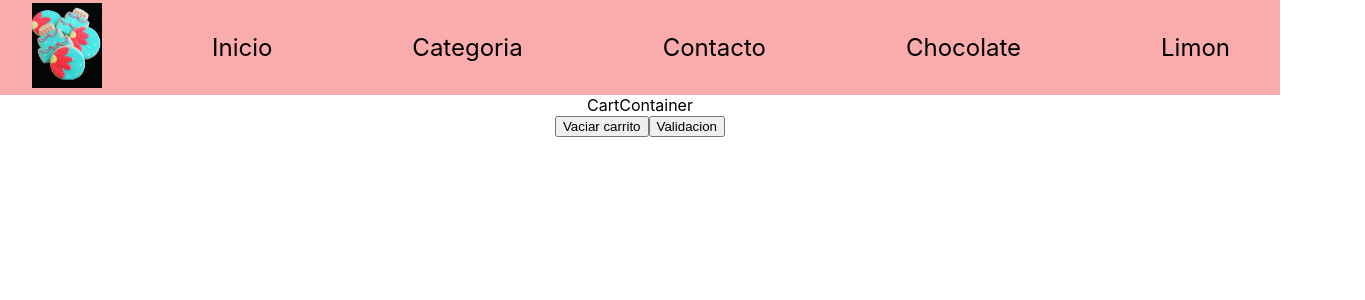
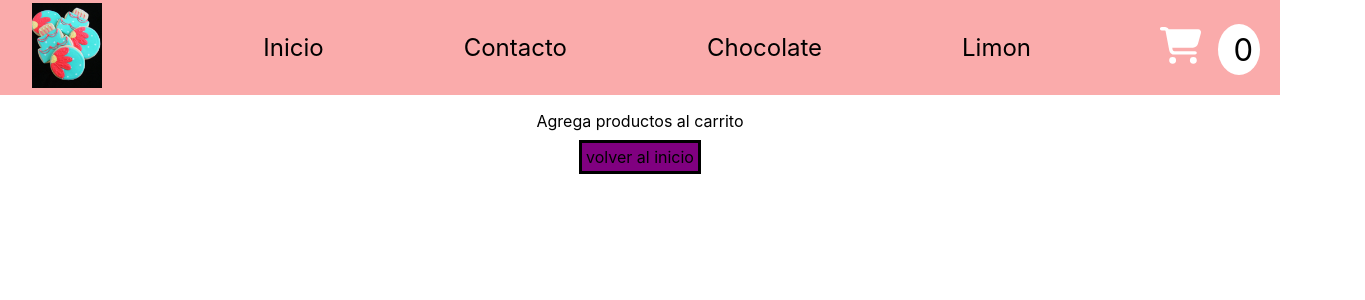
Before and after one commit to nazafili/ReactJS, a React (Create React App) app: page /cart in a window 1280 px wide. Shown: the top 300 px of the page, 1365 px wide, since content can reach past the window. Built offline with nearby package versions, Linux system fonts and the light colour scheme.

Commit message:
cartview

```diff
--- a/src/components/CartContainer/CartContainer.js
+++ b/src/components/CartContainer/CartContainer.js
@@ -1,21 +1,39 @@
 import React, { useContext } from 'react';
 import { CartContext } from "../../context/CartContext"
+import { Link } from 'react-router-dom'
 
 const CartContainer = () => {
-    const {productCartList, removeItem, clear, isInCart} = useContext(CartContext);
+    const { productCartList, removeItem, clear, isInCart, getTotalPrice } = useContext(CartContext);
+    console.log(productCartList)
     return (
-        <div>
-            CartContainer
-            <div>
-                {productCartList.map(item => (
+        <div> {
+            productCartList.length > 0 ?
+                <div>
+                    {productCartList.map(item => (
+                        <div style={{ border: '1px solid black', margin: '2rem auto', width: '150px' }}>
+                            <p>{item.title}</p>
+                            <p>Cantidad: {item.quantity}</p>
+                            <p>Precio unitario: {item.price}</p>
+                            <p>Precio productos: {item.quantityPrice}</p>
+                            <button onClick={() => removeItem(item.id)}>eliminar producto</button>
+                        </div>
+                    ))}
+
+                    <p style={{fontSize: '25px'}}>Precio total: {getTotalPrice()}</p>
                     <div>
-                    <p>{item.title} - {item.quantity}</p>
-                    <button onClick={()=>removeItem(item.id)}>eliminar producto</button>
+                        <button style={{ color: 'black', border: '3px solid black', padding: '4px', background: 'red', fontWeight: 'bold', fontSize: '18px' }} onClick={clear}>Vaciar carrito</button>
                     </div>
-                ))}
-                <button onClick={clear}>Vaciar carrito</button>
-                <button onClick={()=>isInCart(1)}>Validacion</button>
-            </div>
+                    <div>
+                        <button style={{ color: 'black', margin: '10px', border: '3px solid black', padding: '4px', background: 'green', fontWeight: 'bold', fontSize: '20px' }} >Terminar compra</button>
+                    </div>
+                </div>
+                :
+                <>
+                    <p>Agrega productos al carrito</p>
+                    <Link style={{ color: 'black', border: '3px solid black', padding: '4px', background: 'purple' }} to="/">volver al inicio</Link>
+                </>
+        }
+
         </div>
     )
 }
--- a/src/components/CartWidget/CartWidget.jsx
+++ b/src/components/CartWidget/CartWidget.jsx
@@ -2,12 +2,16 @@ import React from 'react'
 import { FontAwesomeIcon } from '@fortawesome/react-fontawesome'
 import { faCoffee, faCartShopping } from '@fortawesome/free-solid-svg-icons'
 import { Link } from 'react-router-dom';
+import { useContext } from 'react';
+import { CartContext } from '../../context/CartContext';
 
 const CartWidget = () => {
+  const {getTotalProducts} = useContext(CartContext);
   return (
     <div>
       <Link to='/cart'>
         <FontAwesomeIcon icon={faCartShopping} />
+        <span style={{backgroundColor: 'white', fontSize: '31px', borderRadius: '50%', width: '10px', height: '10px', color: 'black', margin: '0px 20px 40px 0', padding: '7px' }}> {getTotalProducts()} </span>
       </Link>
     </div>
   )
--- a/src/components/Counter/Counter.jsx
+++ b/src/components/Counter/Counter.jsx
@@ -22,11 +22,9 @@ const Counter = ({stock , onAdd}) => {
                     <h2>{contador}</h2>
                     <button className='botonesCounter' type='button' onClick={resta}>-</button>
                 </div>
-                <Link to={'/cart'}>
                 <div className='divBoton'>
                     <button className='botonCounter' type='button' onClick={()=>onAdd(contador)}>Agregar al carrito</button>
                 </div>
-                </Link>
             </div>
         </>
     )
--- a/src/components/ItemDetail/ItemDetail.jsx
+++ b/src/components/ItemDetail/ItemDetail.jsx
@@ -2,6 +2,7 @@ import { useState, useContext } from 'react';
 import Counter from '../Counter/Counter';
 import './ItemDetail.css';
 import { CartContext } from '../../context/CartContext';
+import {Link} from 'react-router-dom';
 
 
 const ItemDetail = ({ data }) => {
@@ -24,11 +25,16 @@ const ItemDetail = ({ data }) => {
       <p className='itemdatadetail'>{data.description}</p>
       <h2>{dato}</h2>
       <Counter stock={5} onAdd={onAdd}/>
+      {
+        dato > 0 &&
+        <Link to='/cart'>
+        <button style={{padding: '10px', width: '10rem', marginBottom: '20px', backgroundColor: 'red', fontSize: '20px', color: 'white', border: '3px solid black'}}>Ir al carrito</button>
+        </Link>
+      }
     </div>
-  );
 
 
-
+  );
 }
 
 export default ItemDetail;
--- a/src/components/ItemListContainer/itemlist.styles.css
+++ b/src/components/ItemListContainer/itemlist.styles.css
@@ -13,6 +13,7 @@
     margin: 0.2rem 0.2rem;
     background-color: rgb(250, 171, 171);
     width: 40rem;
+    padding: 2rem 0;
 }
 
 .itemdata{
--- a/src/components/NavBar/NavBar.js
+++ b/src/components/NavBar/NavBar.js
@@ -16,9 +16,6 @@ const NavBar = () => {
                     <ul>
                         <li>
                             <NavLink className={({ isActive }) => isActive ? "clase1" : "clase2"} to="/">Inicio</NavLink>
-                        </li>
-                        <li>
-                            <NavLink className={({ isActive }) => isActive ? "clase1" : "clase2"} to="/category">Categoria</NavLink>
                         </li>
                         <li>
                             <NavLink className={({ isActive }) => isActive ? "clase1" : "clase2"} to="/contacto">Contacto</NavLink>
--- a/src/context/CartContext.js
+++ b/src/context/CartContext.js
@@ -26,9 +26,11 @@ export const CartProvider = ({ children }) => {
       const productPos = productCartList.findIndex(product => product.id === item.id)
       const newArreglo = [...productCartList];
       newArreglo[productPos].quantity = newArreglo[productPos].quantity + quantity;
+      newArreglo[productPos].quantityPrice = newArreglo[productPos].quantity * newArreglo[productPos].price;
       setProductCartList(newArreglo);
     } else {
       const newArreglo = [...productCartList];
+      newProduct.quantityPrice = newProduct.quantity * newProduct.price;
       newArreglo.push(newProduct);
       setProductCartList(newArreglo);
     }
@@ -44,8 +46,18 @@ export const CartProvider = ({ children }) => {
     setProductCartList([]);
   }
 
+  const getTotalPrice = () => {
+    const totalPrice = productCartList.reduce((acc, item)=>acc + item.quantityPrice, 0);
+    return totalPrice;
+  }
+
+  const getTotalProducts = () => {
+    const totalProducts = productCartList.reduce((acc, item)=>acc + item.quantity, 0);
+    return totalProducts;
+  }
+
   return (
-    <CartContext.Provider value={{ productCartList, addItem, removeItem, clear, isInCart }}>
+    <CartContext.Provider value={{ productCartList, addItem, removeItem, clear, isInCart, getTotalPrice, getTotalProducts }}>
       {children}
     </CartContext.Provider>
   )
```
